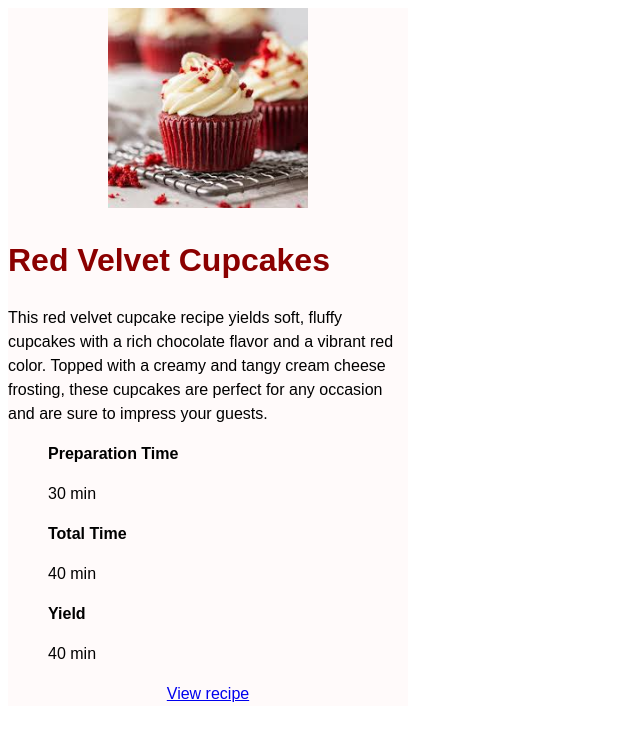
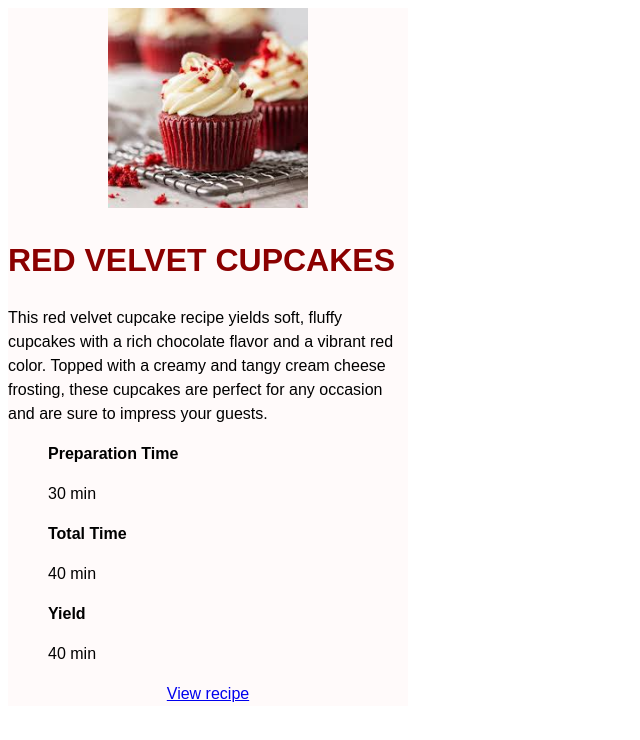
Before and after one commit to ChetanXYZ/daily-practice, a plain HTML site: page practice-intro-to-css-interactive-scrim/index.html in a window 1280 px wide. Shown: the whole page, without its empty margins (0-640 px from the left). Drawn offline with Linux system fonts and the light colour scheme.

Commit message:
Add more CSS as part of practice Practiced more CSS using the scrim tutorial while trying to learn and understand specificity.

```diff
--- a/practice-intro-to-css-interactive-scrim/index.html
+++ b/practice-intro-to-css-interactive-scrim/index.html
@@ -1,20 +1,19 @@
 <!DOCTYPE html>
 <html lang="en">
  <head>
-    <meta charset="UTF-8">
-    <meta name="viewport" content="width=device-width, initial-scale=1.0">
-    <title>Document</title>
-    <link rel="stylesheet" href="styles.css">
+    <meta charset="UTF-8" />
+    <meta name="viewport" content="width=device-width, initial-scale=1.0" />
+    <title>Recipe Card</title>
+    <link rel="stylesheet" href="styles.css" />
  </head>
  <body>
-    <body>
-        <div class="container" id="container">
+    <div class="container" id="container" style="color: red"s>
         <div class="recipe-card feature">
             <img
             src="cupcake.jpeg"
             alt="Red Velvet Cupcake - Photo by luisana zerpa on Unsplash"
             />
-                <div class="recipe-content">
+            <div class="recipe-content" style="color: black;">
                 <h1>Red Velvet Cupcakes</h1>
                 <p>This red velvet cupcake recipe yields soft, fluffy cupcakes with a rich chocolate flavor and a vibrant red color. Topped with a creamy and tangy cream cheese frosting, these cupcakes are perfect for any occasion and are sure to impress your guests.</p>
                 <section class="recipe-info">
@@ -38,5 +37,4 @@
         </div>
   </div>
  </body>
-</body>
 </html>
--- a/practice-intro-to-css-interactive-scrim/styles.css
+++ b/practice-intro-to-css-interactive-scrim/styles.css
@@ -1,3 +1,17 @@
+/* styles */
+/* ========== Learning specificity ================
+
+// Type selectors   | value: 0,0,1      | e.g. img
+// Class selectors  | value: 0,1,0      | e.g. .recipe-card
+// Id selectors     | value: 1,0,0      | e.g. #container
+
+/* =========== CHALLENGE 1 ========================= //
+// Change the background color of the recipe-card
+//      -- the style must be above the .recipe-card selector
+//      -- you cannot edit the .recipe-card rule
+*/
+
+
 * {
 line-height: 1.5;
 }
@@ -26,6 +40,7 @@ ul {
 
 h1 {
     color: darkred;
+    text-transform: uppercase;
 }
 
 /* ========== CHALLENGE 2 ========== //
@@ -37,6 +52,12 @@ h1 {
 //
 */
 
+/* Challenge 1 style */
+/* Changed the background color of the recipe card to yellow */
+/* This style was commented off to make room for other challenges */
+/*.container .feature {
+    background-color: yellow ;
+}*/
 .recipe-card {
     width: 400px;
     background-color: #FFFAFA;
```
Lines whose indentation alone changed are shown as unchanged.
